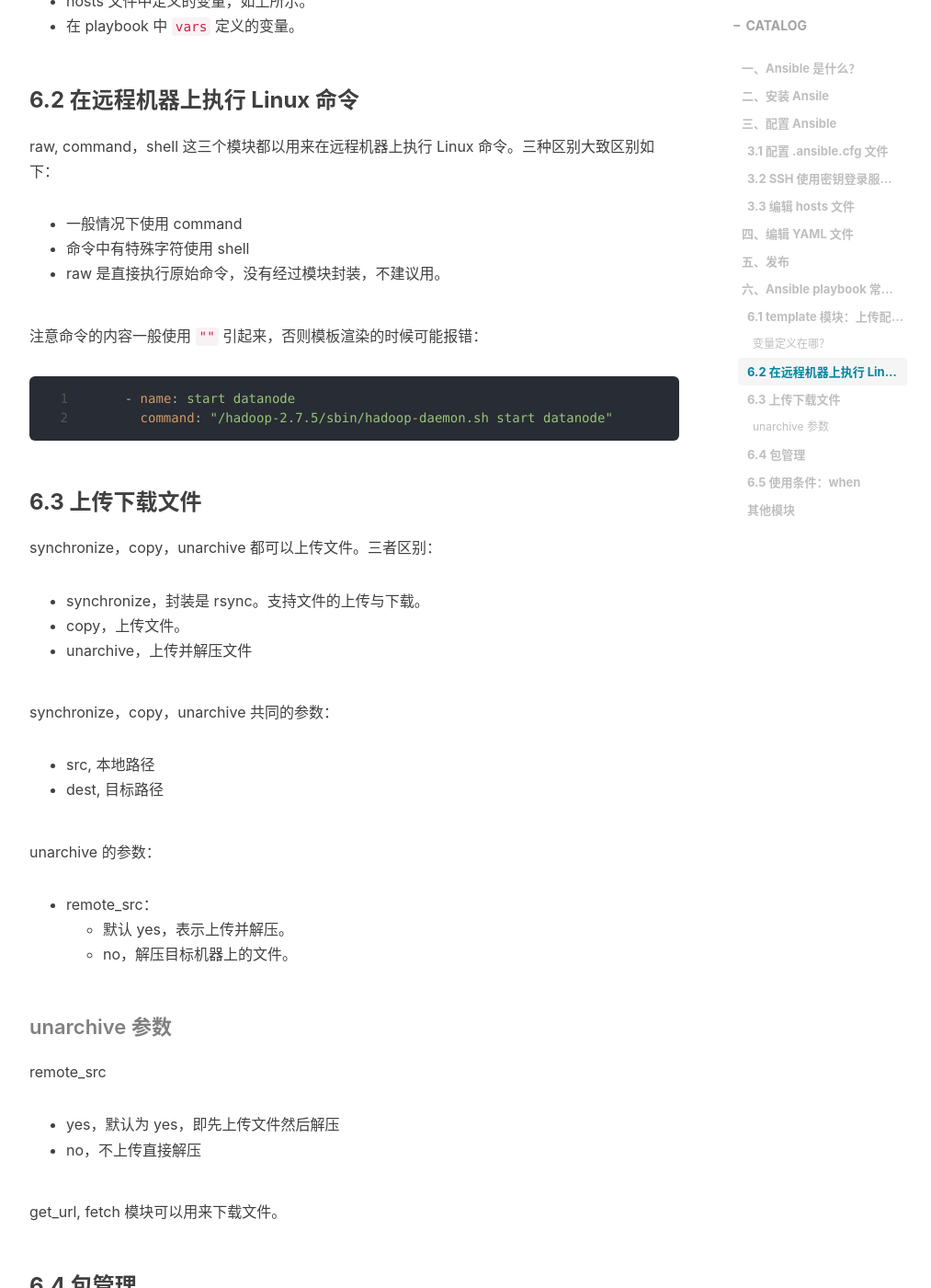
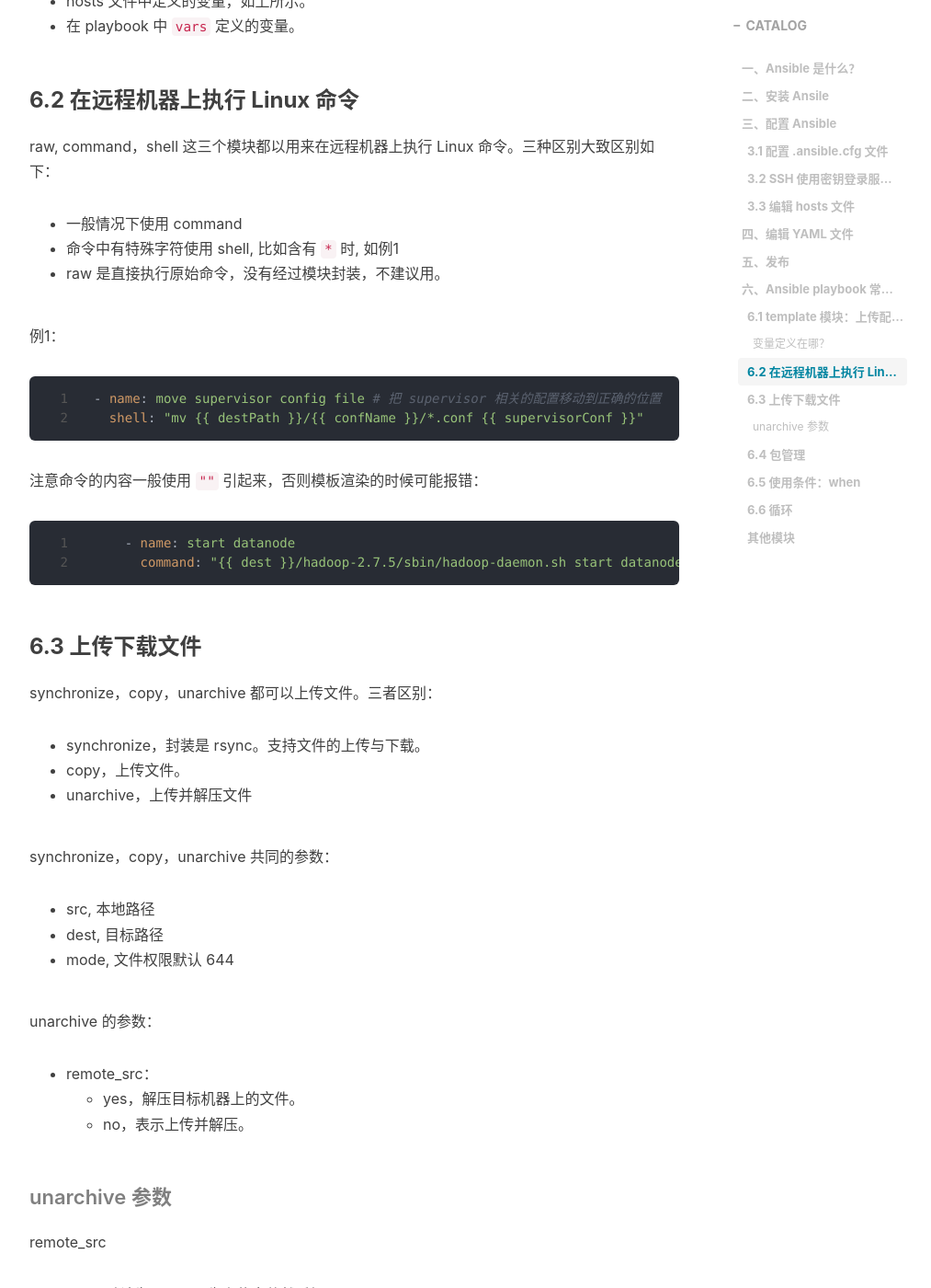
Before and after one commit to kougazhang/oom, a Jekyll site: the page built from _posts/2021-05-28-ansible.md, in a window 1280 px wide and 1400 px high, scrolled down 5012 px. Shown: the whole window at 92% size, without its empty margins (233-1246 px from the left). Built offline with Jekyll 4.4.1, drawn with Linux system fonts in a browser that asks for light colours; nearby versions of some CDN libraries; comment, search, counter and statistics services are not loaded; some of the changed text lies outside the part shown.

Commit message:
update posts

````diff
--- a/_posts/2021-05-28-ansible.md
+++ b/_posts/2021-05-28-ansible.md
@@ -150,14 +150,24 @@ hosts 文件配置如下：
 ### 6.2 在远程机器上执行 Linux 命令
 raw, command，shell 这三个模块都以用来在远程机器上执行 Linux 命令。三种区别大致区别如下：
 + 一般情况下使用 command
-+ 命令中有特殊字符使用 shell
++ 命令中有特殊字符使用 shell, 比如含有 `*` 时, 如例1
 + raw 是直接执行原始命令，没有经过模块封装，不建议用。
 
+例1：
+{% raw %}
+```yaml
+- name: move supervisor config file # 把 supervisor 相关的配置移动到正确的位置
+  shell: "mv {{ destPath }}/{{ confName }}/*.conf {{ supervisorConf }}"
+```
+{% endraw %}
+
 注意命令的内容一般使用 `""` 引起来，否则模板渲染的时候可能报错：
+{% raw %}
 ```yaml
     - name: start datanode
       command: "{{ dest }}/hadoop-2.7.5/sbin/hadoop-daemon.sh start datanode"
 ```
+{% endraw %}
 
 ### 6.3 上传下载文件
 synchronize，copy，unarchive 都可以上传文件。三者区别：
@@ -168,11 +178,12 @@ synchronize，copy，unarchive 都可以上传文件。三者区别：
 synchronize，copy，unarchive 共同的参数：
 + src, 本地路径
 + dest, 目标路径
++ mode, 文件权限默认 644
 
 unarchive 的参数：
 + remote_src：
-    + 默认 yes，表示上传并解压。
-    + no，解压目标机器上的文件。
+    + yes，解压目标机器上的文件。
+    + no，表示上传并解压。
 
 #### unarchive 参数
 remote_src
@@ -212,6 +223,14 @@ playbook 中使用 when 来标识条件。when 的用法和 Python 中的 if 关
   when: host == "192.168.1.1"
 ```
 
+### 6.6 循环
+{% raw %}
+```yaml
+- name: batch mkdir
+  raw: "for i in {0..3};do mkdir -p /var/lib/bee-$i;done"
+```
+{% endraw %}
+
 ### 其他模块
 + ping：检查指定节点机器是否还能连通。主机如果在线，则回复pong。
 + pip：远程机器上 python 安装包。
````
Also changed, not shown: _posts/2021-05-29-linux-command.md (+14 -2 lines), _posts/2021-06-08-swarm.md (+5 -1 lines), _posts/2021-06-16-go-command.md (added, +41 -0 lines), _posts/2021-06-18-shell.md (added, +25 -0 lines).
